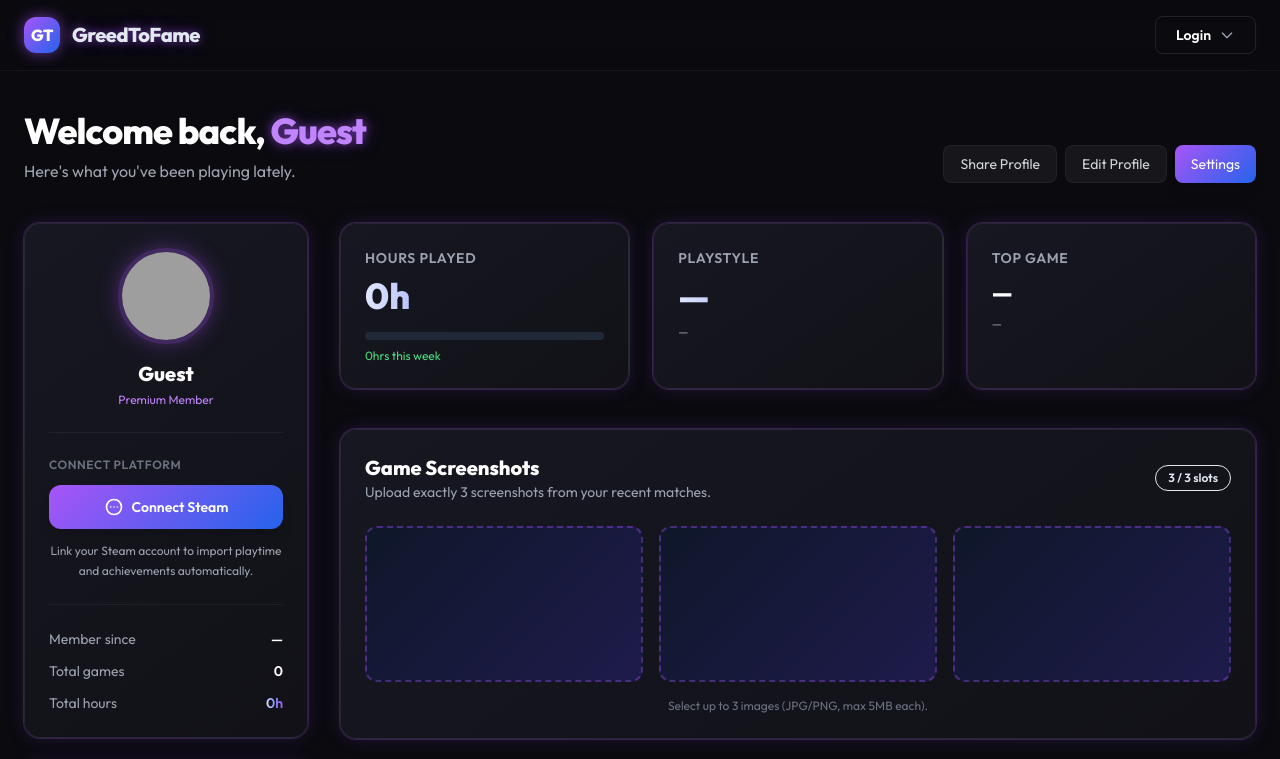
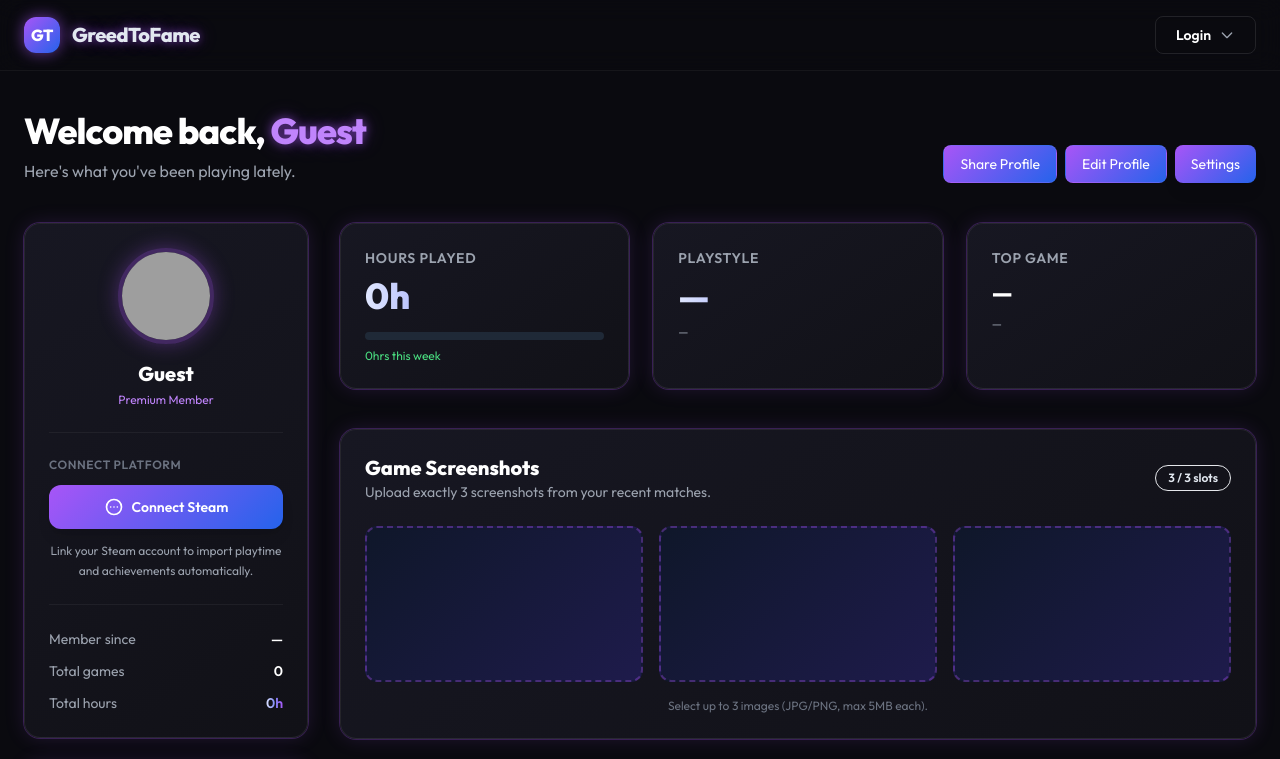
Before and after one commit to absolute2807/greedtofame, a plain HTML site: page index.html in a window 1280 px wide. Shown: the top 759 px of the page. Drawn offline with nearby package versions, Linux system fonts and the light colour scheme; grey boxes are pictures that could not be loaded.

Commit message:
Update index.html

```diff
--- a/index.html
+++ b/index.html
@@ -95,7 +95,7 @@
     </div>
   </header>
 
-  <!-- Username Edit Modal (Settings) -->
+  <!-- Settings Modal -->
   <div id="settings-modal-backdrop" class="fixed inset-0 z-40 hidden bg-black/60 backdrop-blur-sm transition-opacity duration-200"></div>
   <div id="settings-modal" class="fixed top-1/2 left-1/2 -translate-x-1/2 -translate-y-1/2 z-50 hidden w-full max-w-md bg-[#0a0a0f] border border-white/10 rounded-2xl p-6 shadow-2xl transition-opacity duration-200">
     <div class="flex justify-between items-center mb-6">
@@ -122,7 +122,8 @@
     </div>
     <input type="text" id="username-input" value="Guest" placeholder="Enter new username" class="w-full bg-white/5 border border-white/10 rounded-lg px-4 py-3 text-white focus:outline-none focus:ring-2 focus:ring-purple-500 mb-4" />
     <div class="flex gap-3">
-      <button id="username-save" class="flex-1 btn-gradient text-white font-semibold py-3 rounded-lg text-sm shadow-lg transition">Save</button>
+      <!-- Кнопка Save теперь черная с обводкой -->
+      <button id="username-save" class="flex-1 py-3 text-sm font-bold rounded-lg border transition bg-transparent border-white/20 text-white hover:bg-white/5">Save</button>
       <button class="username-close flex-1 px-6 py-3 text-sm text-gray-400 bg-white/5 hover:bg-white/10 rounded-lg border border-white/5 transition">Cancel</button>
     </div>
   </div>
@@ -161,8 +162,9 @@
         <p class="mt-2 text-gray-400">Here's what you've been playing lately.</p>
       </div>
       <div class="flex flex-wrap gap-2">
-        <button id="share-profile-btn" class="px-4 py-2 text-sm font-medium text-gray-300 bg-white/5 hover:bg-white/10 rounded-lg transition border border-white/5">Share Profile</button>
-        <button id="edit-profile" class="px-4 py-2 text-sm font-medium text-gray-300 bg-white/5 hover:bg-white/10 rounded-lg transition border border-white/5">Edit Profile</button>
+        <!-- Добавлен класс btn-gradient всем трем кнопкам -->
+        <button id="share-profile-btn" class="px-4 py-2 text-sm font-medium text-white btn-gradient rounded-lg transition border border-white/5">Share Profile</button>
+        <button id="edit-profile" class="px-4 py-2 text-sm font-medium text-white btn-gradient rounded-lg transition border border-white/5">Edit Profile</button>
         <button id="settings-btn" class="px-4 py-2 text-sm font-medium text-white btn-gradient rounded-lg shadow-lg transition">Settings</button>
       </div>
     </div>
@@ -641,7 +643,6 @@
     }
 
     function openUsernameModal() {
-      // Заполняем инпут текущим именем
       usernameInput.value = document.getElementById('welcome-username').textContent;
       usernameModal.classList.remove('hidden');
       usernameBackdrop.classList.remove('hidden');
@@ -767,7 +768,6 @@
           themeGradient = 'linear-gradient(135deg, #ffffff 0%, #22d3ee 100%)';
       }
 
-      // Перекрашиваем кнопки (теперь Share, Edit и Settings)
       const allBtns = document.querySelectorAll('.btn-gradient, .bg-purple-600');
       allBtns.forEach(btn => btn.style.background = themeGradient);
 
```
